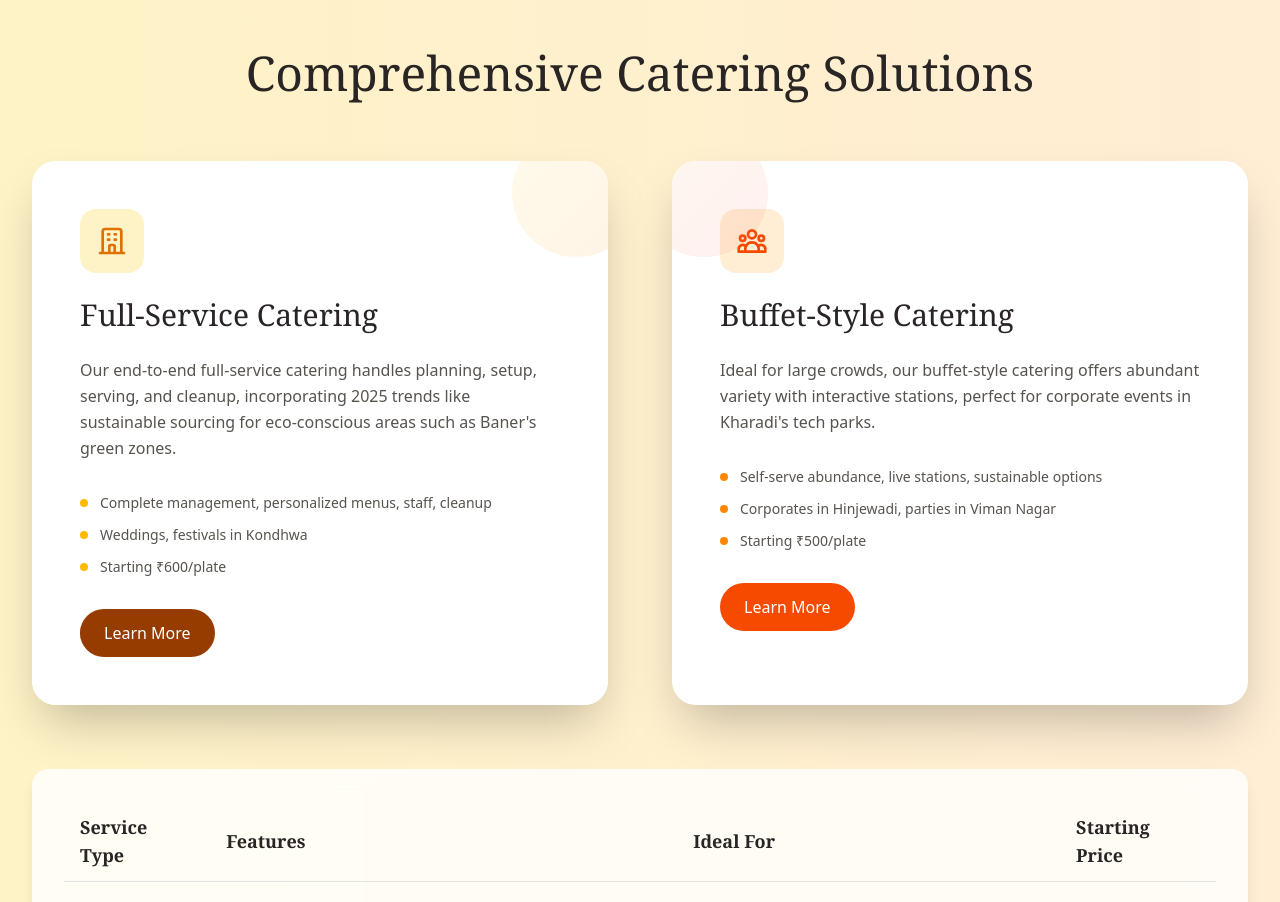
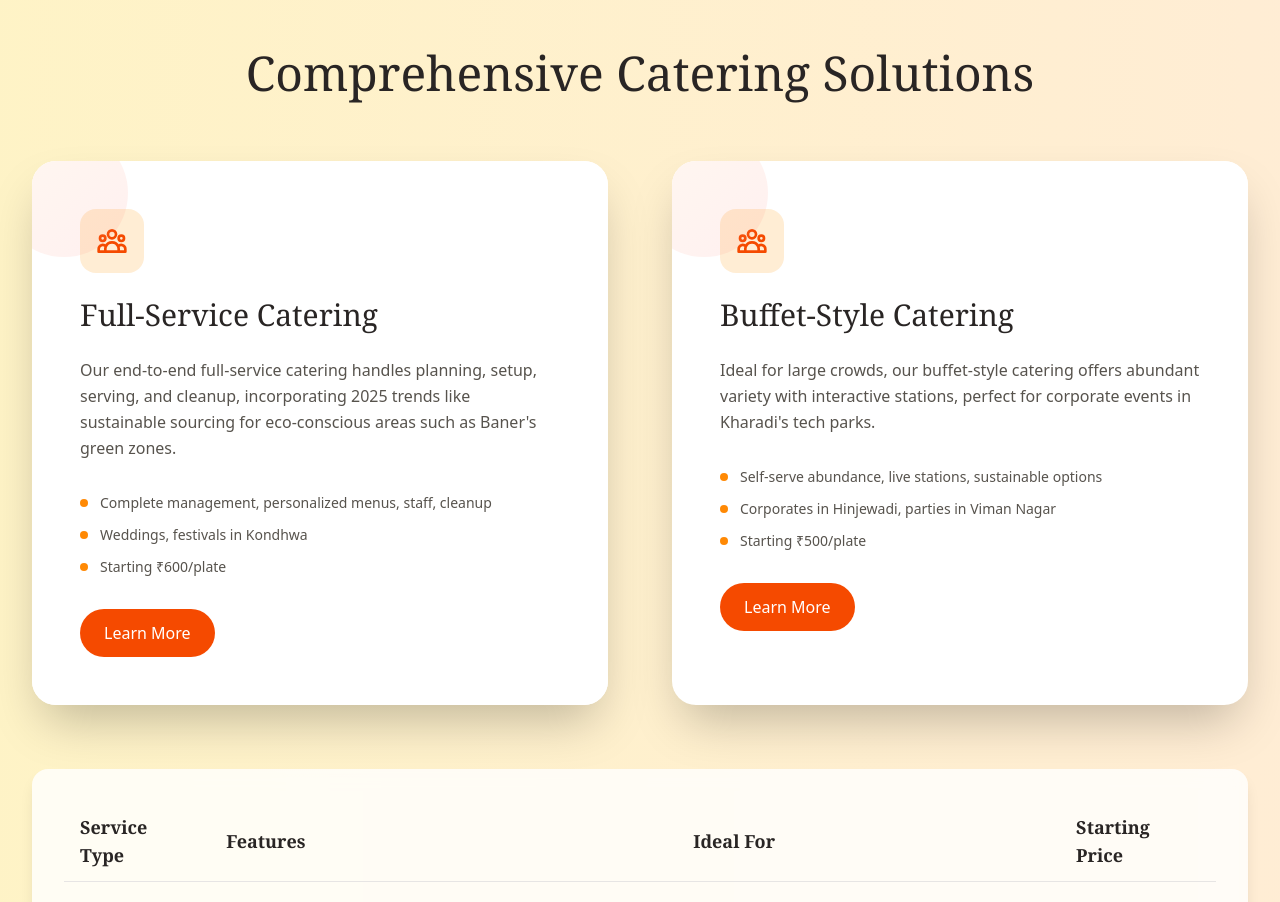
Before and after one commit to sulphurninja/thepunecaterers, a Next.js app: page / in a window 1280 px wide. Shown: the part 3280-4182 px from the top of the page. Built offline with nearby package versions, Linux system fonts and the light colour scheme.

Commit message:
HomePage,event,babyShower,Birthday,Buffet-Style,Cooperate,Engagement

```diff
--- a/package.json
+++ b/package.json
@@ -18,7 +18,7 @@
     "@radix-ui/react-separator": "^1.1.7",
     "@radix-ui/react-slot": "^1.2.3",
     "@radix-ui/react-tabs": "^1.1.12",
-    "@sendgrid/mail": "^8.1.5",
+    "@sendgrid/mail": "^8.1.6",
     "class-variance-authority": "^0.7.1",
     "clsx": "^2.1.1",
     "date-fns": "^4.1.0",
--- a/src/app/page.tsx
+++ b/src/app/page.tsx
@@ -327,6 +327,7 @@ export default function Home() {
                   whileHover={{ scale: 1.02 }}
                   whileTap={{ scale: 0.98 }}
                   onClick={() => openContactDialog()}
+
                 >
                   <span>Get a Free Quote Now</span>
                   <svg className="w-5 h-5" fill="none" stroke="currentColor" viewBox="0 0 24 24">
@@ -728,7 +729,6 @@ function AboutSection({ openContactDialog }) {
   );
 }
 
-// Services Section with Professional Icons
 function ServicesSection({ openContactDialog }) {
   const ref = useRef(null);
   const isInView = useInView(ref, { once: true });
@@ -747,63 +747,64 @@ function ServicesSection({ openContactDialog }) {
 
         <div className="grid grid-cols-1 lg:grid-cols-2 gap-8 md:gap-16 items-stretch">
           {/* Full-Service Card */}
+
           <motion.div
             className="group relative"
-            initial={{ opacity: 0, y: 50, rotateY: -10 }}
+            initial={{ opacity: 0, y: 50, rotateY: 10 }}
             animate={isInView ? { opacity: 1, y: 0, rotateY: 0 } : {}}
-            transition={{ duration: 0.8, delay: 0.2 }}
-            whileHover={{ rotateY: 2, scale: 1.02 }}
+            transition={{ duration: 0.8, delay: 0.4 }}
+            whileHover={{ rotateY: -2, scale: 1.02 }}
             style={{ transformStyle: "preserve-3d" }}
           >
             <motion.div
               className="absolute inset-0 bg-white rounded-3xl shadow-2xl"
-              whileHover={{ rotateZ: 1 }}
+              whileHover={{ rotateZ: -1 }}
               transition={{ type: "spring", stiffness: 300 }}
             />
             <div className="relative bg-white rounded-3xl p-8 md:p-12 overflow-hidden">
               <motion.div
-                className="absolute top-0 right-0 w-32 h-32 bg-gradient-to-br from-amber-300 to-orange-400 rounded-full opacity-10"
-                initial={{ scale: 0, x: 50, y: -50 }}
-                animate={isInView ? { scale: 1, x: 32, y: -32 } : {}}
-                transition={{ duration: 1, delay: 0.5 }}
+                className="absolute top-0 left-0 w-32 h-32 bg-gradient-to-br from-orange-300 to-red-400 rounded-full opacity-10"
+                initial={{ scale: 0, x: -50, y: -50 }}
+                animate={isInView ? { scale: 1, x: -32, y: -32 } : {}}
+                transition={{ duration: 1, delay: 0.7 }}
               />
 
               {/* Service Icon */}
               <motion.div
-                className="w-16 h-16 bg-amber-100 rounded-2xl flex items-center justify-center mb-6"
+                className="w-16 h-16 bg-orange-100 rounded-2xl flex items-center justify-center mb-6"
                 initial={{ scale: 0 }}
                 animate={isInView ? { scale: 1 } : {}}
-                transition={{ duration: 0.6, delay: 0.4 }}
-              >
-                <svg className="w-8 h-8 text-amber-600" fill="none" stroke="currentColor" viewBox="0 0 24 24">
-                  <path strokeLinecap="round" strokeLinejoin="round" strokeWidth={2} d="M19 21V5a2 2 0 00-2-2H7a2 2 0 00-2 2v16m14 0h2m-2 0h-5m-9 0H3m2 0h5M9 7h1m-1 4h1m4-4h1m-1 4h1m-5 10v-5a1 1 0 011-1h2a1 1 0 011 1v5m-4 0h4" />
+                transition={{ duration: 0.6, delay: 0.6 }}
+              >
+                <svg className="w-8 h-8 text-orange-600" fill="none" stroke="currentColor" viewBox="0 0 24 24">
+                  <path strokeLinecap="round" strokeLinejoin="round" strokeWidth={2} d="M17 20h5v-2a3 3 0 00-5.356-1.857M17 20H7m10 0v-2c0-.656-.126-1.283-.356-1.857M7 20H2v-2a3 3 0 015.356-1.857M7 20v-2c0-.656.126-1.283.356-1.857m0 0a5.002 5.002 0 019.288 0M15 7a3 3 0 11-6 0 3 3 0 016 0zm6 3a2 2 0 11-4 0 2 2 0 014 0zM7 10a2 2 0 11-4 0 2 2 0 014 0z" />
                 </svg>
               </motion.div>
 
               <motion.h3
                 className="font-serif text-2xl md:text-3xl mb-6 text-stone-800"
-                initial={{ opacity: 0, x: -30 }}
+                initial={{ opacity: 0, x: 30 }}
                 animate={isInView ? { opacity: 1, x: 0 } : {}}
-                transition={{ duration: 0.6, delay: 0.4 }}
-              >
-                Full-Service Catering
+                transition={{ duration: 0.6, delay: 0.6 }}
+              >
+                 Full-Service Catering
               </motion.h3>
 
               <motion.p
                 className="text-stone-600 mb-8 leading-relaxed"
                 initial={{ opacity: 0 }}
                 animate={isInView ? { opacity: 1 } : {}}
-                transition={{ duration: 0.6, delay: 0.6 }}
-              >
-                Our end-to-end full-service catering handles planning, setup, serving, and cleanup,
-                incorporating 2025 trends like sustainable sourcing for eco-conscious areas such as Baner's green zones.
+                transition={{ duration: 0.6, delay: 0.8 }}
+              >
+               Our end-to-end full-service catering handles planning, setup, serving, and cleanup,
+               incorporating 2025 trends like sustainable sourcing for eco-conscious areas such as Baner's green zones.
               </motion.p>
 
               <motion.div
                 className="space-y-3 mb-8"
                 initial={{ opacity: 0 }}
                 animate={isInView ? { opacity: 1 } : {}}
-                transition={{ duration: 0.6, delay: 0.8 }}
+                transition={{ duration: 0.6, delay: 1 }}
               >
                 {[
                   "Complete management, personalized menus, staff, cleanup",
@@ -813,12 +814,12 @@ function ServicesSection({ openContactDialog }) {
                   <motion.div
                     key={i}
                     className="flex items-center text-sm text-stone-600"
-                    initial={{ opacity: 0, x: -20 }}
+                    initial={{ opacity: 0, x: 20 }}
                     animate={isInView ? { opacity: 1, x: 0 } : {}}
-                    transition={{ duration: 0.4, delay: 1 + i * 0.1 }}
+                    transition={{ duration: 0.4, delay: 1.2 + i * 0.1 }}
                   >
                     <motion.div
-                      className="w-2 h-2 bg-amber-400 rounded-full mr-3"
+                      className="w-2 h-2 bg-orange-400 rounded-full mr-3"
                       whileHover={{ scale: 1.5 }}
                       transition={{ type: "spring", stiffness: 400 }}
                     />
@@ -828,19 +829,18 @@ function ServicesSection({ openContactDialog }) {
               </motion.div>
 
               <motion.button
-                className="bg-amber-800 text-white px-6 py-3 rounded-full relative overflow-hidden"
+                className="bg-orange-600 text-white px-6 py-3 rounded-full relative overflow-hidden"
                 whileHover={{ scale: 1.05 }}
                 whileTap={{ scale: 0.95 }}
                 initial={{ opacity: 0, y: 20 }}
                 animate={isInView ? { opacity: 1, y: 0 } : {}}
-                transition={{ duration: 0.6, delay: 1.2 }}
-                onClick={() => openContactDialog("Full-Service Catering", "Get Full-Service Catering Quote")}
+                transition={{ duration: 0.6, delay: 1.4 }}
+                onClick={() => openContactDialog("Buffet-Style Catering", "Get full-Service Catering Quote")}
               >
                 <motion.div
-                  className="absolute inset-0 bg-amber-900"
-                  initial={{ x: "-100%" }}
+                  className="absolute inset-0 bg-orange-700"
+                  initial={{ x: "100%" }}
                   whileHover={{ x: "0%" }}
-                  onClick={() => openContactDialog("Full-Service Catering", "Get Full-Service Catering Quote")}
                   transition={{ duration: 0.3 }}
                 />
                 <span className="relative">Learn More</span>
--- a/src/components/ContactFormDialog.tsx
+++ b/src/components/ContactFormDialog.tsx
@@ -45,7 +45,7 @@ export default function ContactFormDialog({
     name: '',
     email: '',
     phone: '',
-    eventDate: null,
+    eventDate: null as Date | null,
     guestCount: '',
     location: '',
     eventType: defaultEventType,
@@ -136,10 +136,11 @@ export default function ContactFormDialog({
           type: 'success',
           message: result.message || 'Form submitted successfully!'
         });
-      } else {
+      }
+      else {
         setSubmitStatus({
           type: 'error',
-          message: result.error || 'Something went wrong. Please try again.'
+          message: result.error || 'Error in sumbitting form. Please try again.'
         });
       }
     } catch (error) {
@@ -153,7 +154,14 @@ export default function ContactFormDialog({
   };
 
   return (
-    <Dialog open={isOpen} onOpenChange={onClose}>
+<Dialog
+  open={isOpen}
+  onOpenChange={(open) => {
+    if (!open) {
+      onClose();
+    }
+  }}
+>
       <DialogContent className="max-w-6xl max-h-screen h-fit overflow-y-auto  bg-gradient-to-br from-stone-900 to-black border border-amber-400/20">
         <DialogHeader className="pb-6">
           <DialogTitle className="text-center">
```
Also changed, not shown: src/app/events/[slug]/page.tsx (+45 -0 lines), src/app/events/page.tsx (+43 -5 lines), 1 other file (tests, documents, lock files or other folders).
